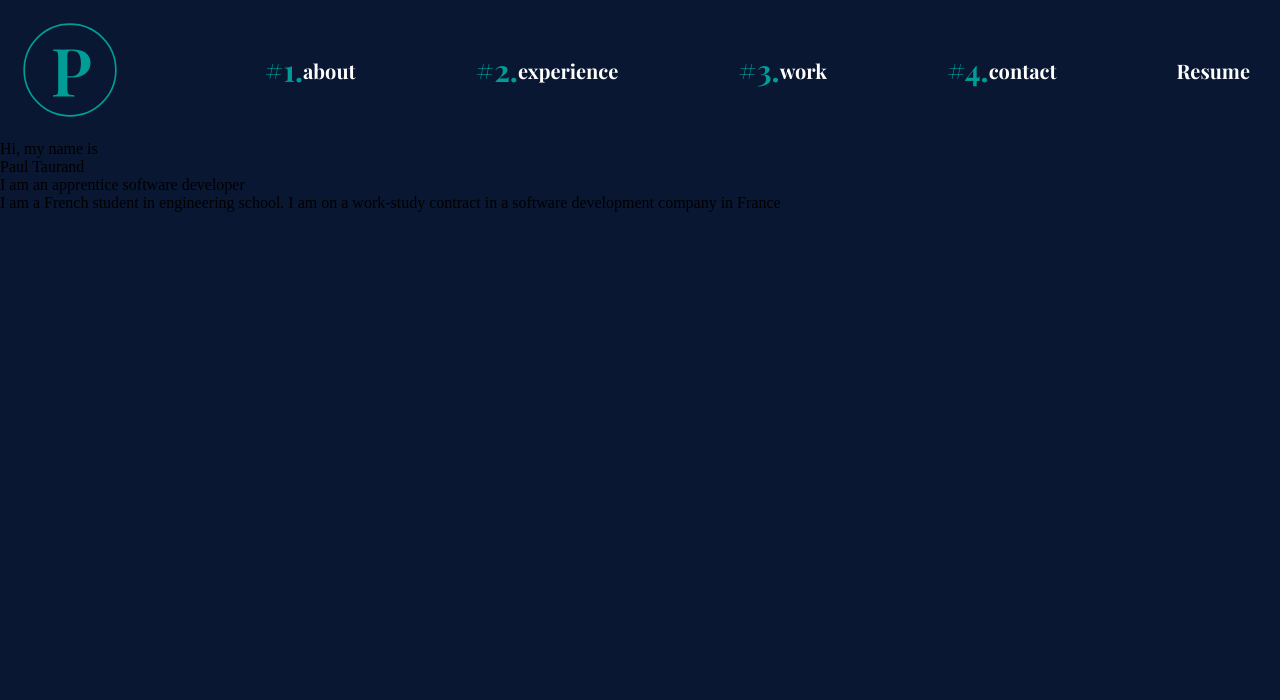
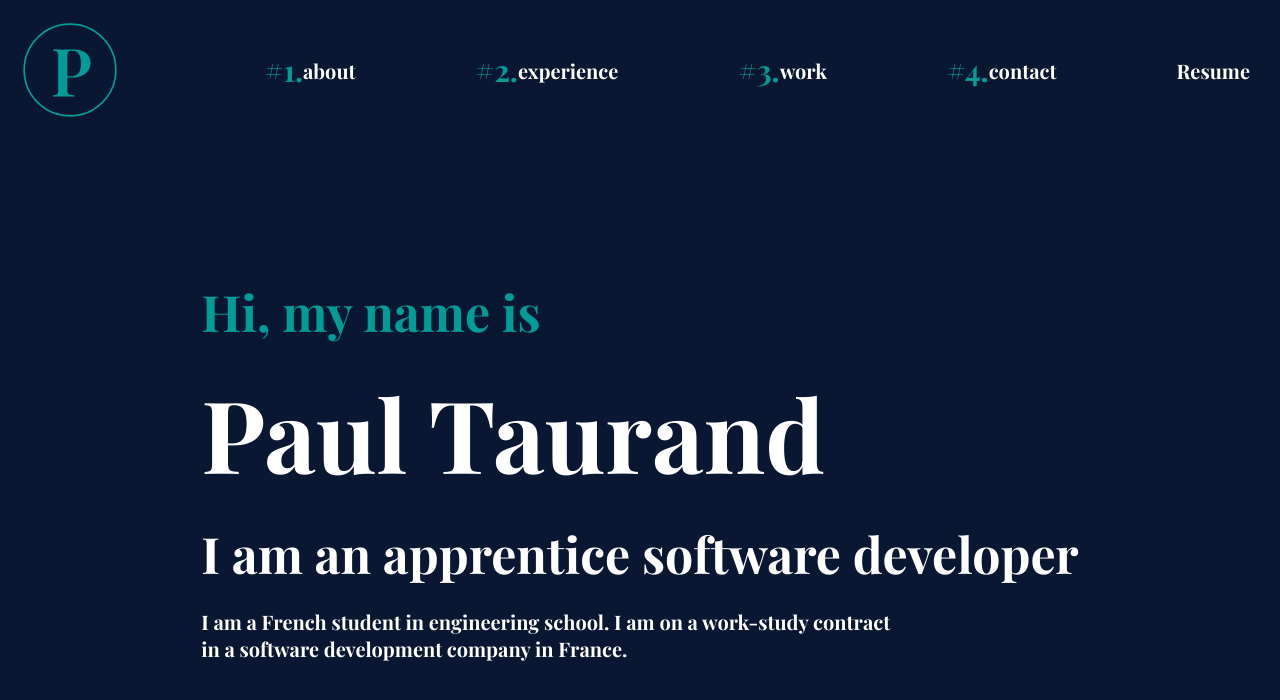
Before and after one commit to PoTrd/Portfolio, an Angular app: page / in a window 1280 px wide. Shown: the top 700 px of the page. Built offline with nearby package versions, Linux system fonts and the light colour scheme.

Commit message:
main page clean and begining of about/ scroll ok

```diff
--- /dev/null
+++ b/src/app/about/about.component.css
@@ -0,0 +1,23 @@
+.aboutPage {
+    height: 100vh;
+    width: 100vw;
+}
+
+.titreBloc{
+    padding-top: 30px;
+    padding-left: 30px;
+}
+
+.number {
+    font-family: 'Playfair Display', serif;
+    font-size: 30px;
+    font-weight: bold;
+    color: #009C95;
+}
+
+.text {
+    font-family: 'Playfair Display', serif;
+    font-size: 20px;
+    font-weight: bold;
+    color: #ffff
+}
--- /dev/null
+++ b/src/app/about/about.component.html
@@ -0,0 +1,6 @@
+<div class="aboutPage">
+    <div class="titreBloc">
+        <span class="number">#1. </span>
+        <span class="text">about</span>
+    </div>
+</div>
--- /dev/null
+++ b/src/app/about/about.component.ts
@@ -0,0 +1,15 @@
+import { Component, OnInit } from '@angular/core';
+
+@Component({
+  selector: 'app-about',
+  templateUrl: './about.component.html',
+  styleUrls: ['./about.component.css']
+})
+export class AboutComponent implements OnInit {
+
+  constructor() { }
+
+  ngOnInit(): void {
+  }
+
+}
--- a/src/app/app.component.css
+++ b/src/app/app.component.css
@@ -0,0 +1,3 @@
+* {
+    user-select: none;
+}
--- a/src/app/app.module.ts
+++ b/src/app/app.module.ts
@@ -5,14 +5,14 @@ import { AppRoutingModule } from './app-routing.module';
 import { AppComponent } from './app.component';
 import { MainComponent } from './main/main.component';
 import { HeaderComponent } from './header/header.component';
-import { WelcomeComponent } from './welcome/welcome.component';
+import { AboutComponent } from './about/about.component';
 
 @NgModule({
   declarations: [
     AppComponent,
     MainComponent,
     HeaderComponent,
-    WelcomeComponent
+    AboutComponent
   ],
   imports: [
     BrowserModule,
--- a/src/app/main/main.component.css
+++ b/src/app/main/main.component.css
@@ -5,4 +5,48 @@
     width: 100%;
     height: 100%;
     background-color: #091732;
+    overflow-y: scroll;
+    overflow-x: hidden;
+
 }
+
+.blocTitre{
+    display: flex;
+    height: calc(100vh - 140px);
+    width: auto;
+    flex-direction: column;
+    justify-content: center;
+    align-items: center;
+    font-family: 'Playfair Display', serif;
+}
+
+.paragraphGrid{
+    display: grid;
+    justify-content: center;
+    align-items: center;
+}
+
+
+.starter {
+    font-size: 50px;
+    font-weight: bold;
+    color: #009c95;
+}
+
+.name{
+    font-size: 100px;
+    font-weight: bold;
+    color: #ffffff;
+}
+
+.statut {
+    font-size: 50px;
+    font-weight: bold;
+    color: #ffffff;
+}
+
+.presentation {
+    font-size: 20px;
+    font-weight: bold;
+    color: #ffffff;
+}
--- a/src/app/main/main.component.html
+++ b/src/app/main/main.component.html
@@ -1,5 +1,13 @@
 <div class="blockPage">
 <app-header></app-header>
-<app-welcome></app-welcome>
+<div class="blocTitre">
+    <p class="paragraphGrid">
+        <span class="starter">Hi, my name is</span><br>
+        <span class="name">Paul Taurand</span><br>
+        <span class="statut">I am an apprentice software developer </span><br>
+        <span class="presentation">I am a French student in engineering school. I am on a work-study contract <br> in a software development company in France.</span>
+    </p>
+</div>
 
+<app-about></app-about>
 </div>
--- a/src/app/welcome/welcome.component.css
+++ /dev/null
@@ -1,21 +0,0 @@
-.blocTitre{
-    display: flex;
-    flex-direction: column;
-    justify-content: center;
-    align-items: start;
-}
-
-.starter {
-
-}
-.name  {
-
-}
-
-.presesntation {
-
-}
-
-.about {
-
-}
--- a/src/app/welcome/welcome.component.html
+++ /dev/null
@@ -1,14 +0,0 @@
-<div class="blocTitre">
-    <div class="starter">
-        <span>Hi, my name is</span>
-    </div>
-    <div class="name">
-        <span>Paul Taurand</span>
-    </div>
-    <div class="presentation">
-        <span>I am an apprentice software developer </span>
-    </div>
-    <div class="about">
-        <span>I am a French student in engineering school. I am on a work-study contract in a software development company in France</span>
-    </div>
-</div>
--- a/src/app/welcome/welcome.component.ts
+++ /dev/null
@@ -1,15 +0,0 @@
-import { Component, OnInit } from '@angular/core';
-
-@Component({
-  selector: 'app-welcome',
-  templateUrl: './welcome.component.html',
-  styleUrls: ['./welcome.component.css']
-})
-export class WelcomeComponent implements OnInit {
-
-  constructor() { }
-
-  ngOnInit(): void {
-  }
-
-}
```
Also changed, not shown: src/assets/images/logo.png (added), 1 other file (tests, documents, lock files or other folders).
